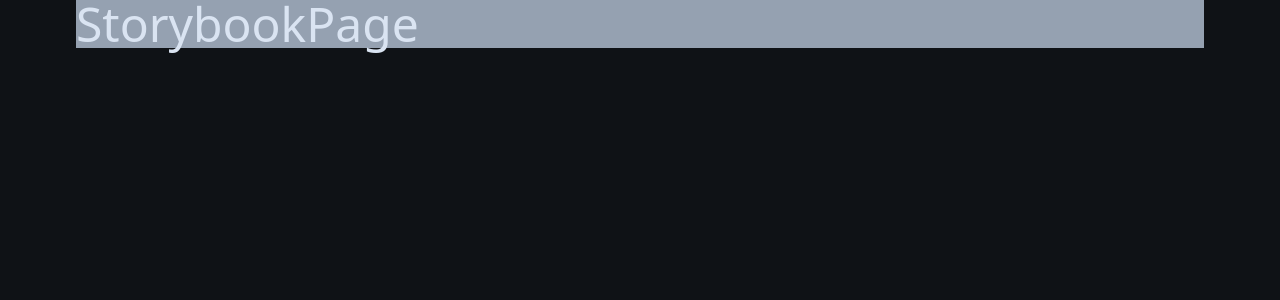
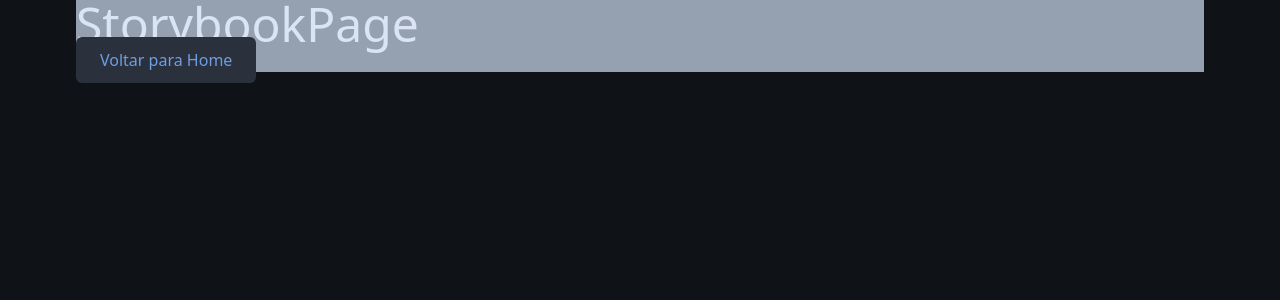
Before and after one commit to carlossroliveira/current-portfolio, a Next.js app: page /storybook in a window 1280 px wide. Shown: the top 300 px of the page. Built offline with nearby package versions, Linux system fonts and the light colour scheme.

Commit message:
Enhance StorybookPage layout with improved link integration

```diff
--- a/src/app/storybook/page.tsx
+++ b/src/app/storybook/page.tsx
@@ -1,7 +1,16 @@
+import Link from 'next/link'
+
 export default function StorybookPage() {
   return (
     <div className="bg-gray-300">
       <h1 className="text-5xl">StorybookPage</h1>
+
+      <Link
+        href="/"
+        className="px-6 py-3 bg-gray-500 text-blue rounded-md cursor-pointer transition-colors duration-300 hover:bg-blue hover:text-gray-900"
+      >
+        Voltar para Home
+      </Link>
     </div>
   )
 }
```
